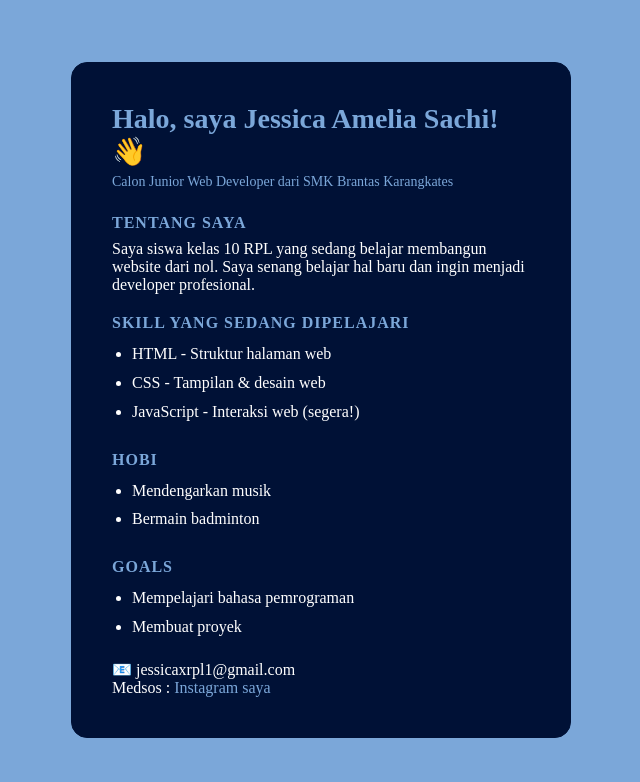
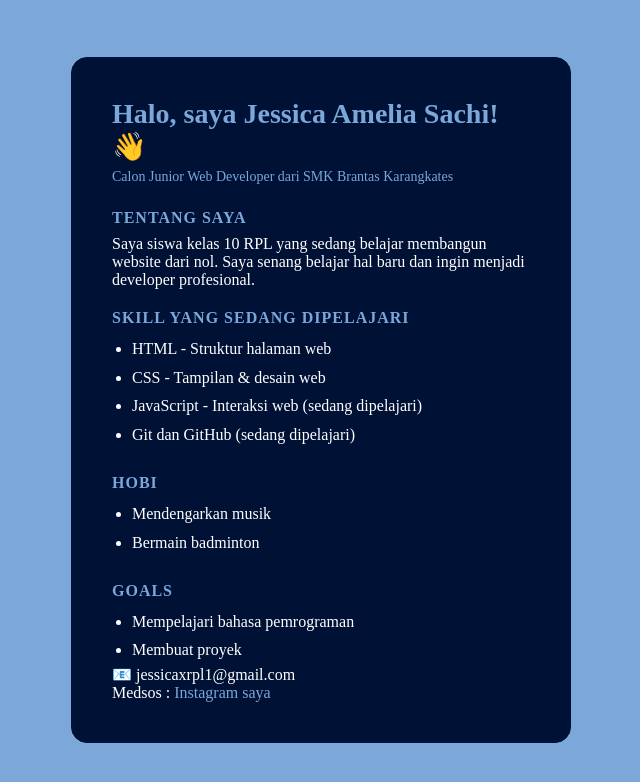
Before and after one commit to jessicaxrpl1-ops/Tugas-1-Digital-Portofolio-JessicaAmeliaSachi, a plain HTML site: page index.html in a window 1280 px wide. Shown: the whole page, without its empty margins (319-959 px from the left). Drawn offline with Linux system fonts and the light colour scheme.

Commit message:
feat: Menambahkan keahlian Git dan GitHub

```diff
--- a/index.html
+++ b/index.html
@@ -17,7 +17,8 @@ hal baru dan ingin menjadi developer profesional.</p>
 <ul>
 <li>HTML - Struktur halaman web</li>
 <li>CSS - Tampilan & desain web</li>
-<li>JavaScript - Interaksi web (segera!)</li>
+<li>JavaScript - Interaksi web (sedang dipelajari)</li>
+<li>Git dan GitHub (sedang dipelajari)</li>
 </ul>
 <p class="tagline"><h2>Hobi</h2></p>
 <div><ul><li>Mendengarkan musik </li></ul></div>
@@ -25,7 +26,6 @@ hal baru dan ingin menjadi developer profesional.</p>
 <p class="tagline"><h2>Goals</h2></p>
 <p><div><ul><li> Mempelajari bahasa pemrograman</li></ul></li></div>
 <div><ul><li>Membuat proyek </li></ul></div>
-<br>
 <p></p>📧 jessicaxrpl1@gmail.com
 <p> Medsos : <a
     href=https://www.instagram.com/jeasha.dev?stkn=MW11ODUyN2JuN3luZg==>Instagram saya</a>
```
Also changed, not shown: 1 other file.
